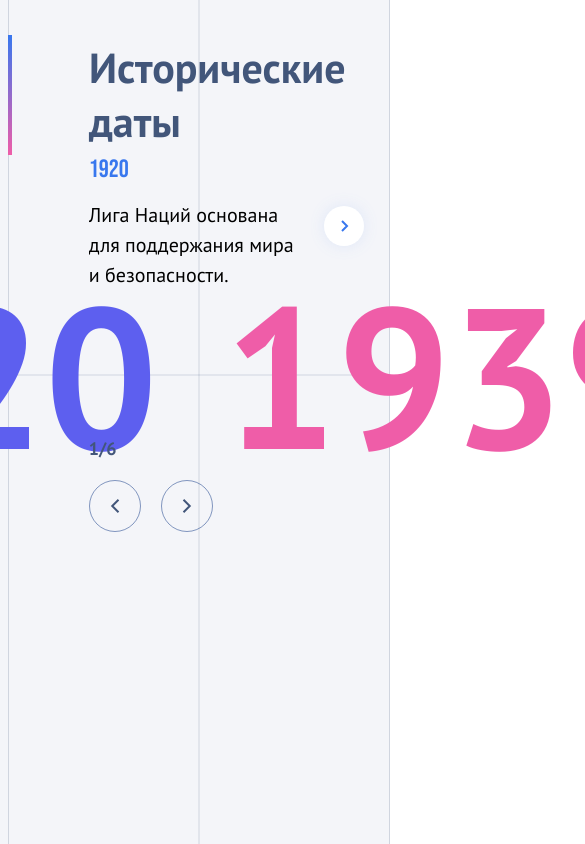
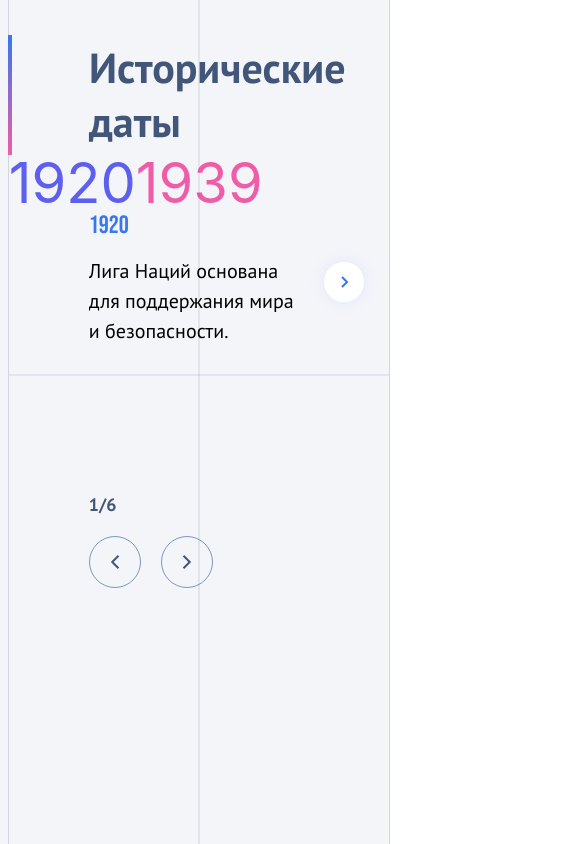
Before and after one commit to DomnitskiyOleg/only-dates, a React (Create React App) app: page / in a window 390 px wide. Shown: the top 844 px of the page, 585 px wide, since content can reach past the window. Built offline with nearby package versions, Linux system fonts and the light colour scheme; a web font is replaced by a local one.

Commit message:
Refactor YearCounter styles for responsive design

```diff
--- a/src/components/YearCounter/years.module.scss
+++ b/src/components/YearCounter/years.module.scss
@@ -1,12 +1,15 @@
 .positionBlock {
+  @media (min-width: 1010px) {
     position: absolute;
     left: 50%;
     top: 44.4444vh;
     transform: translate(-50%, -50%);
     width: 40px;
     height: 40px;
+  }
 
   .container {
+    @media (min-width: 1010px) {
       padding-right: 16px;
       position: absolute;
       display: flex;
@@ -14,11 +17,17 @@
       left: 50%;
       transform: translate(-50%, -50%);
       gap: 66px;
+    }
     .year {
+      font-size: 56px;
+      line-height: 1;
+
+      @media (min-width: 1010px) {
         font-size: 200px;
         font-family: 'PT Sans', sans-serif;
         font-weight: 700;
         line-height: 160px;
+      }
     }
 
     .start {
```
Lines whose indentation alone changed are shown as unchanged.
